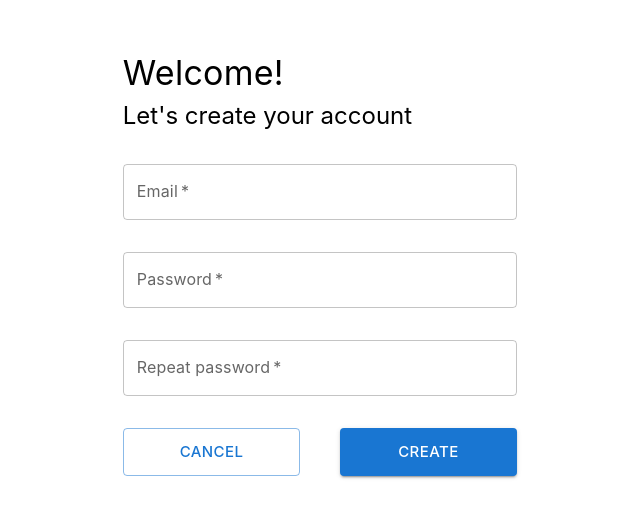
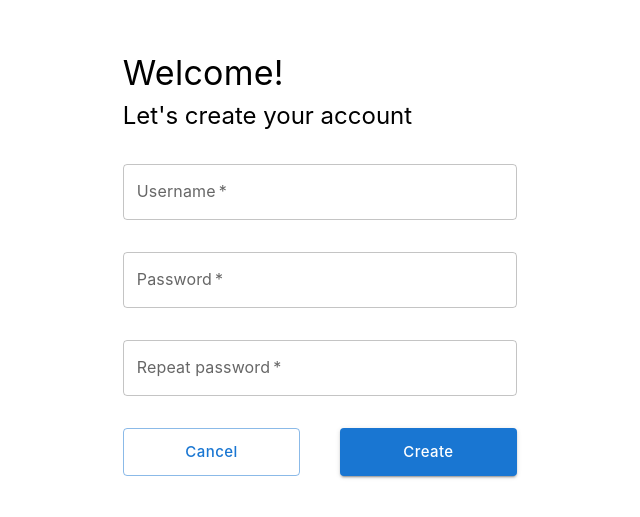
Before and after one commit to Bjornoya/tda, a React (Create React App) app: page / in a window 1280 px wide. Shown: the part 147-664 px from the top of the page, without its empty margins (320-960 px from the left). Built offline with nearby package versions, Linux system fonts and the light colour scheme.

Commit message:
feat(registration): added sign-up logic to the form

```diff
--- a/src/context/theme.context.tsx
+++ b/src/context/theme.context.tsx
@@ -23,6 +23,9 @@ const theme = createTheme({
         '"Segoe UI Emoji"',
         '"Segoe UI Symbol"',
       ].join(','),
+    },
+    button: {
+      textTransform: 'none',
     },
   },
   components: {
--- a/src/pages/home/components/signupForm.cmp.tsx
+++ b/src/pages/home/components/signupForm.cmp.tsx
@@ -1,19 +1,47 @@
 import React from 'react';
 import { useForm, Controller } from 'react-hook-form';
+import { useNavigate } from 'react-router-dom';
+import Omit from 'lodash.omit';
 import { styled, Typography } from '@mui/material';
 import TextField from '@mui/material/TextField';
 import Box from '@mui/material/Box';
 import Button from '@mui/material/Button/Button';
+import { useAuth } from '../../../context/auth.context';
+import { useNotification } from '../../../context/notification.context';
+import { loginUser, registerUser } from '../../../config/api';
+
+interface IFormData {
+  username: string;
+  repeatPassword: string;
+  password: string;
+}
 
 function SignupForm() {
   const {
     handleSubmit, watch, control,
-  } = useForm();
-  const onSubmit = (data: any) => data;
+  } = useForm<IFormData>();
+  const { handleLogin } = useAuth();
+  const { notify } = useNotification();
+  const navigate = useNavigate();
+
+  async function onSubmit(data: IFormData) {
+    try {
+      const fields = Omit(data, 'repeatPassword');
+      await registerUser(fields);
+      const response = await loginUser(fields); // automatically login with user's data
+      const authData = await response.json();
+      handleLogin(authData);
+      notify.success('Your account has been successfully created!');
+      navigate('/dashboard');
+    } catch (e: any) {
+      notify.error(e.message || 'Something went wrong...');
+    }
+  }
 
   return (
     <Form
       autoComplete="off"
+      noValidate
       onSubmit={handleSubmit(onSubmit)}
     >
       <Box>
@@ -21,13 +49,13 @@ function SignupForm() {
         <Typography sx={{ margin: '0 0 32px 0' }} variant="h5">Let&apos;s create your account</Typography>
       </Box>
       <Controller
-        name="email"
+        name="username"
         control={control}
         rules={{
-          required: 'Email is required',
+          required: 'Username is required',
           pattern: {
-            value: /^[A-Z0-9._%+-]+@[A-Z0-9.-]+\.[A-Z]{2,}$/i,
-            message: 'Invalid email address',
+            value: /[A-Za-z0-9]/i,
+            message: 'Wrong username format!',
           },
         }}
         render={({ field: { onChange, value }, fieldState: { error } }) => (
@@ -37,7 +65,7 @@ function SignupForm() {
             value={value}
             required
             id="outlined-required"
-            label="Email"
+            label="Username"
             helperText={error?.message}
             InputLabelProps={{
               style: { color: 'rgba(0, 0, 0, 0.6)' },
@@ -58,6 +86,7 @@ function SignupForm() {
             onChange={onChange}
             value={value}
             required
+            type="password"
             id="outlined-required"
             label="Password"
             helperText={error?.message}
@@ -80,6 +109,7 @@ function SignupForm() {
             onChange={onChange}
             value={value}
             required
+            type="password"
             id="outlined-required"
             label="Repeat password"
             helperText={error?.message}
```
